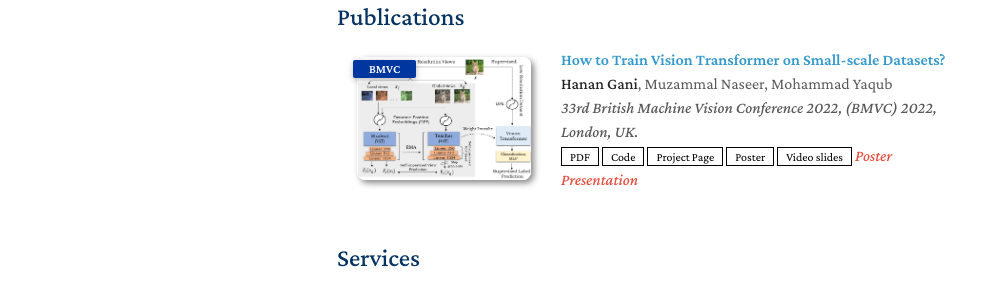
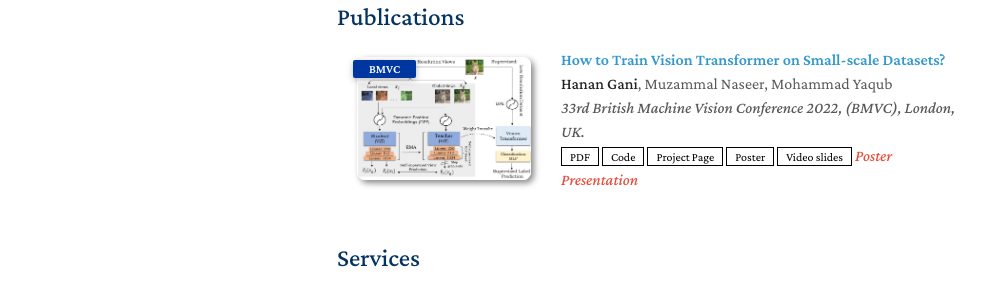
Before and after one commit to muhammadsaadkhankor/muhammadsaadkhankor.github.io, a Jekyll site: the page built from index.md, in a window 1280 px wide and 1016 px high. Shown: the part 419-709 px from the top of the window, without its empty margins (133-1118 px from the left). Built offline with Jekyll 4.4.1, drawn with Linux system fonts in a browser that asks for light colours; nearby versions of some CDN libraries; a style sheet for code colours, icons or effects is not loaded; our own code applies the rules of GitHub Pages for plain Markdown files.

Commit message:
Update publications.md

```diff
--- a/_includes/publications.md
+++ b/_includes/publications.md
@@ -14,7 +14,7 @@
   <div class="col-sm-9" style="position: relative;width: 100%;padding-right: 15px;padding-left: 20px;">
     <div class="title"><a href="https://arxiv.org/pdf/2002.10211.pdf">How to Train Vision Transformer on Small-scale Datasets?</a></div>
     <div class="author"><strong>Hanan Gani</strong>, Muzammal Naseer, Mohammad Yaqub</div>
-    <div class="periodical"><em>33rd British Machine Vision Conference 2022, (BMVC) 2022, London, UK.</em></div>
+    <div class="periodical"><em>33rd British Machine Vision Conference 2022, (BMVC), London, UK.</em></div>
     <div class="links">
       <a href="https://bmvc2022.mpi-inf.mpg.de/0731.pdf" class="btn btn-sm z-depth-0" role="button" target="_blank" style="font-size:12px;">PDF</a>
       <a href="https://github.com/hananshafi/vits-for-small-scale-datasets" class="btn btn-sm z-depth-0" role="button" target="_blank" style="font-size:12px;">Code</a>
```
